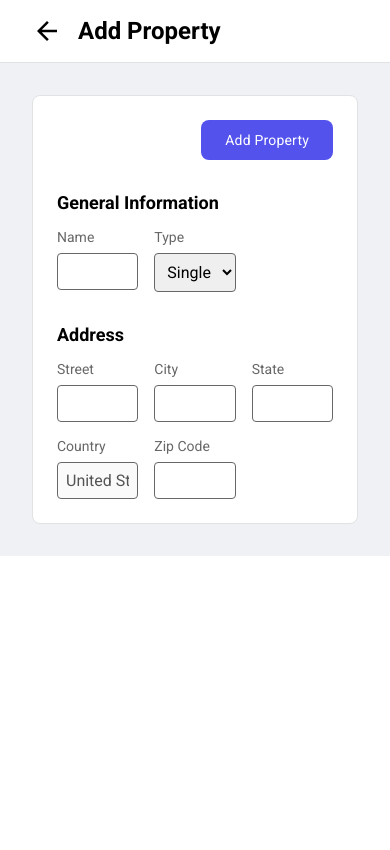
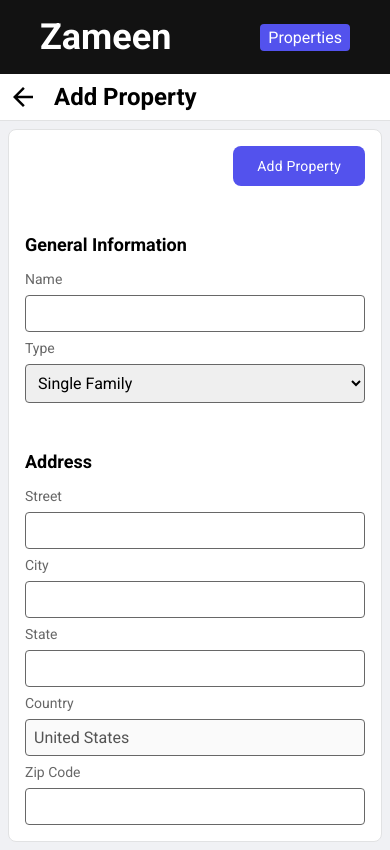
Before and after one commit to kahf-pms/kahf-admin-portal, a React (Vite) app: page /properties/add in a window 390 px wide. Built offline with nearby package versions, Linux system fonts and the light colour scheme.

Commit message:
Mobile responsive

```diff
--- a/src/features/layout/Layout.jsx
+++ b/src/features/layout/Layout.jsx
@@ -2,16 +2,16 @@
 import { StyledBody } from "./Layout.styled";
 import Container from "../ui/container/Container";
 import LayoutTop from "./layoutTop/LayoutTop";
+import NavBar from "./navBar/NavBar";
 
 const Layout = () => {
 	return (
 		<StyledBody>
-			<section className="mainContent">
-				<LayoutTop />
-				<Container>
-					<Outlet />
-				</Container>
-			</section>
+			<NavBar />
+			<LayoutTop />
+			<Container>
+				<Outlet />
+			</Container>
 		</StyledBody>
 	);
 };
--- a/src/features/layout/Layout.styled.js
+++ b/src/features/layout/Layout.styled.js
@@ -1,11 +1,8 @@
 import styled from "styled-components";
 
 export const StyledBody = styled.main`
+	width: 100%;
+	background: var(--off-white);
 	display: flex;
 	flex-direction: column;
-
-	section.mainContent {
-		width: 100%;
-		background: var(--off-white);
-	}
 `;
--- a/src/features/layout/layoutTop/LayoutTop.styled.js
+++ b/src/features/layout/layoutTop/LayoutTop.styled.js
@@ -14,4 +14,12 @@
 		height: 30px;
 		cursor: pointer;
 	}
+
+	@media (max-width: 1024px) {
+		padding: 1rem;
+	}
+
+	@media (max-width: 450px) {
+		padding: 0.5rem;
+	}
 `;
--- /dev/null
+++ b/src/features/layout/navBar/NavBar.jsx
@@ -0,0 +1,18 @@
+import { Link, NavLink } from "react-router-dom";
+import { StyledNavBar } from "./NavBar.styled";
+
+const NavBar = () => {
+	return (
+		<StyledNavBar>
+			<Link to="/">
+				<h2>Zameen</h2>
+			</Link>
+
+			<nav>
+				<NavLink to="/properties">Properties</NavLink>
+			</nav>
+		</StyledNavBar>
+	);
+};
+
+export default NavBar;
--- /dev/null
+++ b/src/features/layout/navBar/NavBar.styled.js
@@ -0,0 +1,29 @@
+import styled from "styled-components";
+
+export const StyledNavBar = styled.header`
+	background: var(--primary-dark-bg);
+	color: white;
+	padding: 1rem 2.5rem;
+	display: flex;
+	flex-direction: row;
+	justify-content: space-between;
+	align-items: center;
+
+	& nav {
+		display: flex;
+		align-items: center;
+		gap: 1rem;
+
+		& a {
+			color: white;
+			text-decoration: none;
+			padding: 0.25rem 0.5rem;
+			border-radius: 4px;
+			transition: all 0.25s ease-in-out;
+
+			&.active {
+				background: var(--primary);
+			}
+		}
+	}
+`;
--- a/src/features/property/propertyCard/PropertyCard.jsx
+++ b/src/features/property/propertyCard/PropertyCard.jsx
@@ -11,9 +11,9 @@
 	return (
 		<StyledPropertyCard onClick={handleClick}>
 			<div>
-				<h4>{property.name}</h4>
-				<p>{property.address.street}</p>
-				<p>{`${property.address.city}, ${property.address.state} ${property.address.zipcode}`}</p>
+				<p className="bold">{property.name}</p>
+				<p className="sm">{property.address.street}</p>
+				<p className="sm">{`${property.address.city}, ${property.address.state} ${property.address.zipcode}`}</p>
 			</div>
 		</StyledPropertyCard>
 	);
--- a/src/features/ui/card/Card.styled.js
+++ b/src/features/ui/card/Card.styled.js
@@ -8,4 +8,10 @@
 	display: flex;
 	flex-direction: column;
 	gap: 2rem;
+
+	@media (max-width: 450px) {
+		padding: 1rem;
+		gap: 1rem;
+		gap: 3rem;
+	}
 `;
--- a/src/features/ui/container/Container.styled.js
+++ b/src/features/ui/container/Container.styled.js
@@ -5,4 +5,12 @@
 	display: flex;
 	flex-direction: column;
 	gap: 1rem;
+
+	@media (max-width: 1024px) {
+		padding: 1rem;
+	}
+
+	@media (max-width: 450px) {
+		padding: 0.5rem;
+	}
 `;
--- a/src/features/ui/grid/Grid.styled.js
+++ b/src/features/ui/grid/Grid.styled.js
@@ -2,6 +2,10 @@
 
 export const StyledGrid = styled.section`
 	display: grid;
-	grid-template-columns: repeat(2, 1fr);
-	grid-gap: 1rem;
+	grid-template-columns: 1fr 1fr;
+	grid-gap: 0.5rem;
+
+	@media (max-width: 450px) {
+		grid-template-columns: 1fr;
+	}
 `;
--- a/src/index.css
+++ b/src/index.css
@@ -30,6 +30,11 @@
 #root {
 	display: flex;
 	flex-direction: column;
+}
+
+a {
+	text-decoration: none;
+	color: inherit;
 }
 
 h1 {
@@ -84,3 +89,25 @@
 	grid-template-columns: 1fr 1fr 1fr;
 	grid-gap: 1rem;
 }
+
+.bold {
+	font-weight: 500;
+}
+
+.sm {
+	font-size: 14px;
+	color: var(--text-gray);
+}
+
+@media (max-width: 1024px) {
+	.formGrid {
+		grid-template-columns: 1fr 1fr;
+	}
+}
+
+@media (max-width: 768px) {
+	.formGrid {
+		grid-template-columns: 1fr;
+		grid-gap: 0.5rem;
+	}
+}
--- a/src/pages/dashboard/DashboardPage.jsx
+++ b/src/pages/dashboard/DashboardPage.jsx
@@ -3,7 +3,7 @@
 const DashboardPage = () => {
 	usePageName("Admin Dashboard", false);
 
-	return <></>;
+	return;
 };
 
 export default DashboardPage;
```
